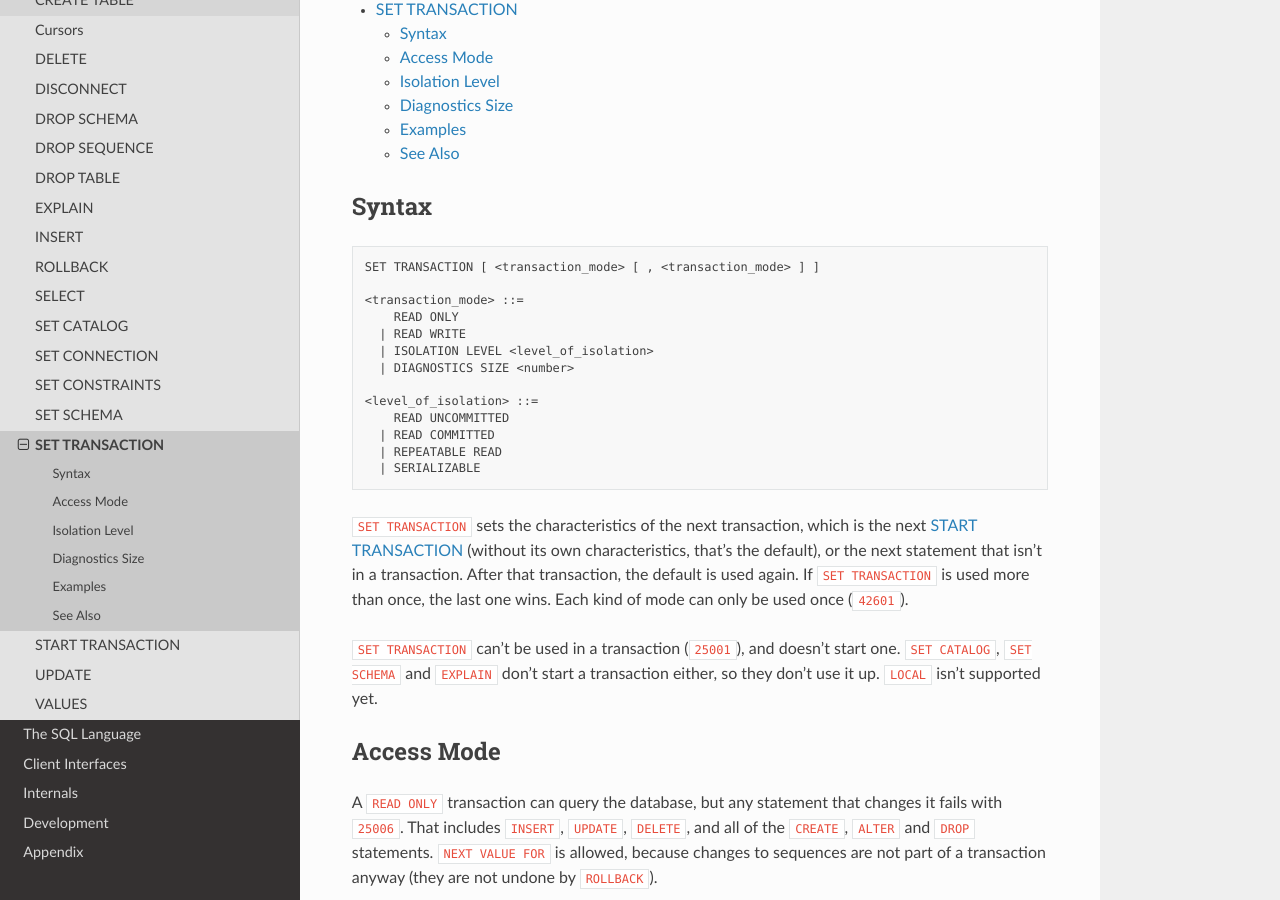
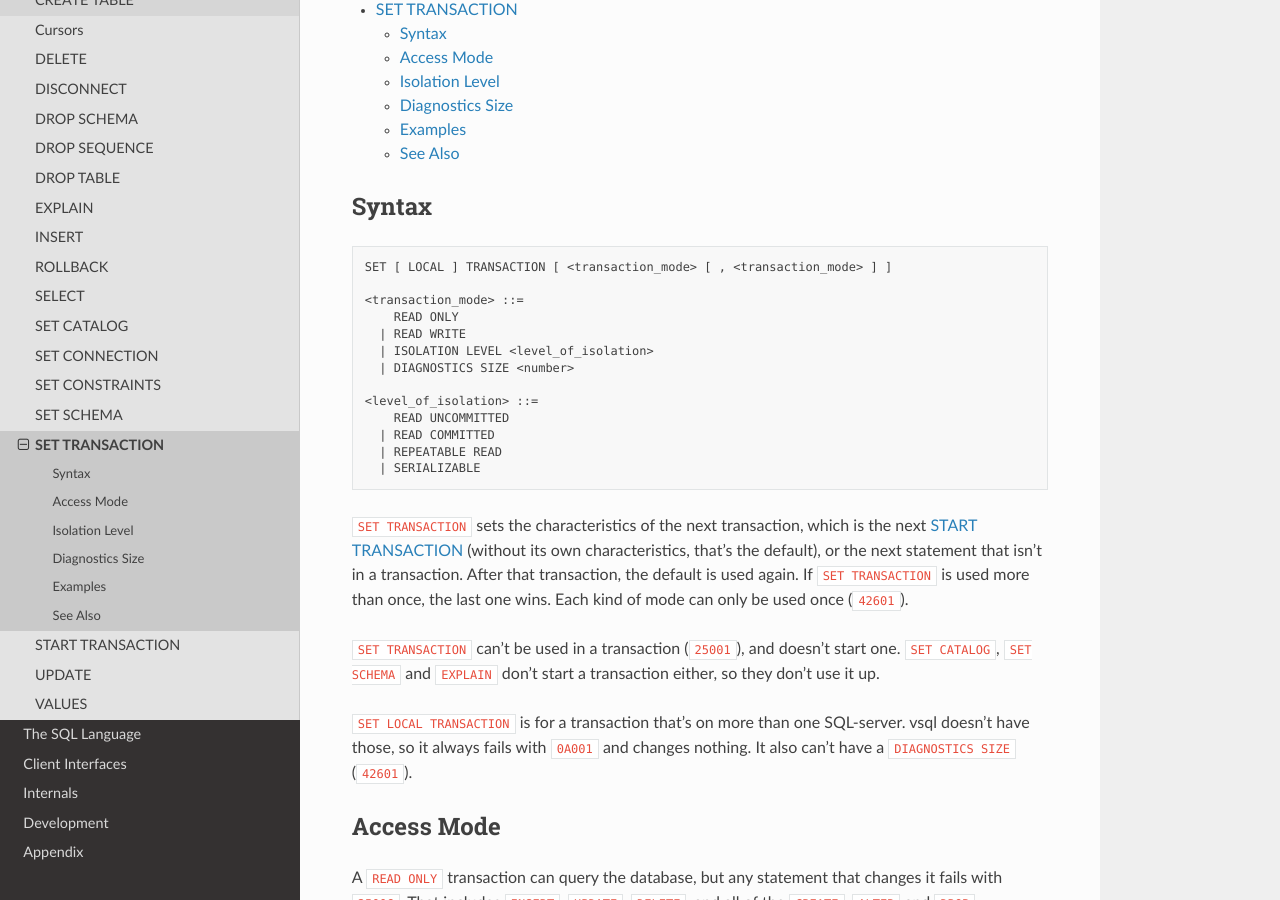
Before and after one commit to elliotchance/vsql, a Sphinx documentation site: the page built from docs/set-transaction.rst, in a window 1280 px wide and 900 px high, scrolled down 198 px. Built offline with Sphinx 7.4.7 and the Read the Docs theme 3.1.0, drawn with Linux system fonts in a browser that asks for light colours.

Commit message:
language: Add SET LOCAL TRANSACTION
`SET LOCAL TRANSACTION` is for the branch of a transaction on one SQL-server. vsql doesn't have transactions on more than one SQL-server, so it always raises 0A001 (17.2, General Rule 1.b.i) and changes nothing. That rule comes first, so the rest of 1.b can't be reached and those rows are n/a in the standard index.

The Syntax Rules are checked before it, so a repeated mode or `READ UNCOMMITTED, READ WRITE` is 42601, and so is `LOCAL` with `DIAGNOSTICS SIZE` (Syntax Rule 1). As with `SET TRANSACTION`, the characteristics are optional.

The feature is marked as supported because this is all the standard asks of an implementation with one SQL-server.

SQL T251
Fixes #935

Co-Authored-By: Claude Opus 5.5 <noreply@anthropic.com>

```diff
--- a/docs/set-transaction.rst
+++ b/docs/set-transaction.rst
@@ -8,7 +8,7 @@ Syntax
 
 .. code-block:: text
 
-  SET TRANSACTION [ <transaction_mode> [ , <transaction_mode> ] ]
+  SET [ LOCAL ] TRANSACTION [ <transaction_mode> [ , <transaction_mode> ] ]
 
   <transaction_mode> ::=
       READ ONLY
@@ -30,7 +30,11 @@ once, the last one wins. Each kind of mode can only be used once (``42601``).
 
 ``SET TRANSACTION`` can't be used in a transaction (``25001``), and doesn't
 start one. ``SET CATALOG``, ``SET SCHEMA`` and ``EXPLAIN`` don't start a
-transaction either, so they don't use it up. ``LOCAL`` isn't supported yet.
+transaction either, so they don't use it up.
+
+``SET LOCAL TRANSACTION`` is for a transaction that's on more than one SQL-server.
+vsql doesn't have those, so it always fails with ``0A001`` and changes nothing.
+It also can't have a ``DIAGNOSTICS SIZE`` (``42601``).
 
 Access Mode
 -----------
--- a/docs/sql-compliance.rst
+++ b/docs/sql-compliance.rst
@@ -1385,7 +1385,7 @@ Optional Features
    * - ✅ **T241**
      - **START TRANSACTION statement**
 
-   * - ❌ **T251**
+   * - ✅ **T251**
      - **SET TRANSACTION statement: LOCAL option**
 
    * - ❌ **T261**
--- a/docs/sqlstate.rst
+++ b/docs/sqlstate.rst
@@ -159,7 +159,8 @@ isn't supported yet.
 
 ``0A001`` is returned by :doc:`connect` or :doc:`set-connection` when the
 current connection has an active transaction, since a transaction can't be
-across more than one database.
+across more than one database. It's also always returned by
+``SET LOCAL TRANSACTION`` (see :doc:`set-transaction`).
 
 ``0B000`` invalid transaction initiation
 ^^^^^^^^^^^^^^^^^^^^^^^^^^^^^^^^^^^^^^^^
```
Also changed, not shown: docs/standard/part2/17.txt (+10 -10 lines), 5 other files.
